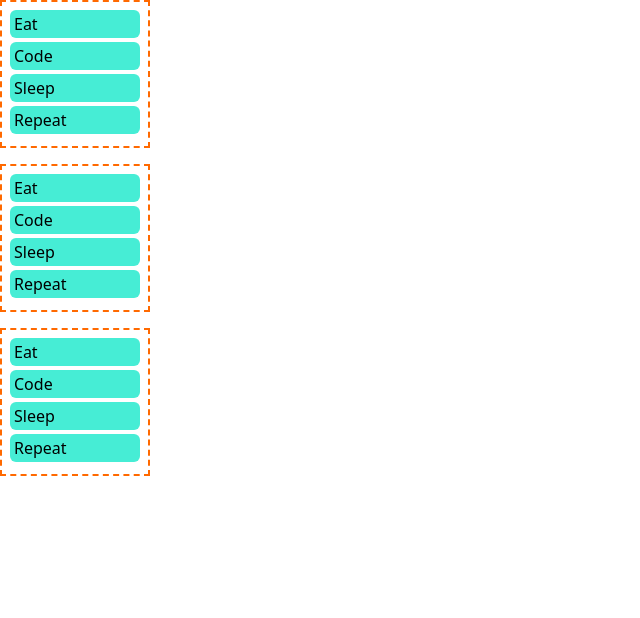
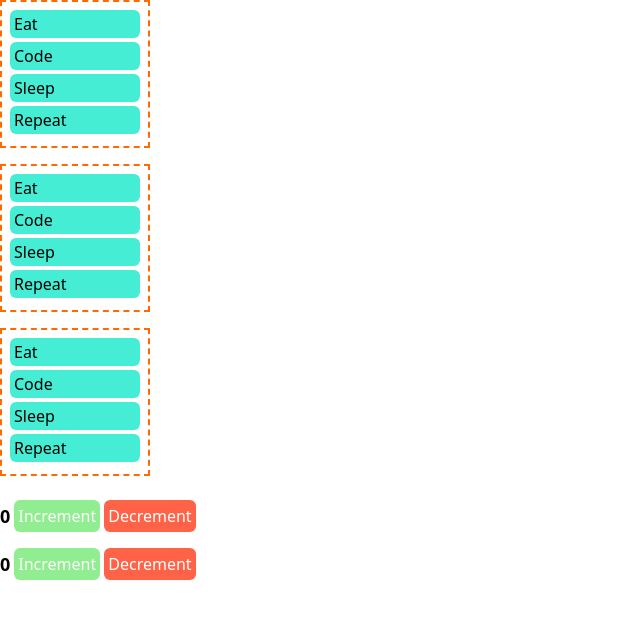
Before and after one commit to verma2510/react-project, a React (Vite) app: page / in a window 1280 px wide. Shown: the top 618 px of the page, without its empty margins (0-640 px from the left). Built offline with nearby package versions, Linux system fonts and the light colour scheme.

Commit message:
counter component added

```diff
--- a/src/App.tsx
+++ b/src/App.tsx
@@ -1,12 +1,13 @@
 import React from "react";
 import Todo from "./components/Todo";
+import Counter from "./components/Counter";
 
 const TodoItems = [
   {
     id: 1,
     title: "Eat",
   },
-{
+  {
     id: 2,
     title: "Code",
   },
@@ -20,13 +21,14 @@ const TodoItems = [
   },
 ];
 
-
 const App: React.FC = () => {
   return (
     <div>
       <Todo items={TodoItems} />
       <Todo items={TodoItems} />
       <Todo items={TodoItems} />
+      <Counter />
+      <Counter />
     </div>
   );
 };
--- /dev/null
+++ b/src/components/Counter.tsx
@@ -0,0 +1,33 @@
+import React, { useState } from "react";
+
+const Counter: React.FC = () => {
+  const [count, setCount] = useState(0);
+
+  const handleIncrement = () => {
+    setCount(count + 1);
+  };
+
+  const handleDecrement = () => {
+    if(count===0) return;
+    setCount(count - 1);
+  };
+
+  return (
+    <div className="flex gap-1 items-center py-2">
+      <h1 className="font-bold text-lg">{count}</h1>
+      <button
+        onClick={handleIncrement}
+        className="bg-[lightgreen] rounded-md text-white p-1 "
+      >
+        Increment
+      </button>
+      <button
+        onClick={handleDecrement}
+        className="bg-[tomato] rounded-md text-white p-1 "
+      >
+        Decrement
+      </button>
+    </div>
+  );
+};
+ export default Counter;
--- a/src/components/Todo.tsx
+++ b/src/components/Todo.tsx
@@ -17,7 +17,7 @@ const Todo: React.FC<TodoItemProps> = ({items}) =>{
         <ol>
           {items.map((item)=>{
             return(
-              <TodoItem key={item.id} title={item.title} />
+              <TodoItem key={item.id} title={item.title || "Untitled"} />
             )
           })}
         </ol>
```
